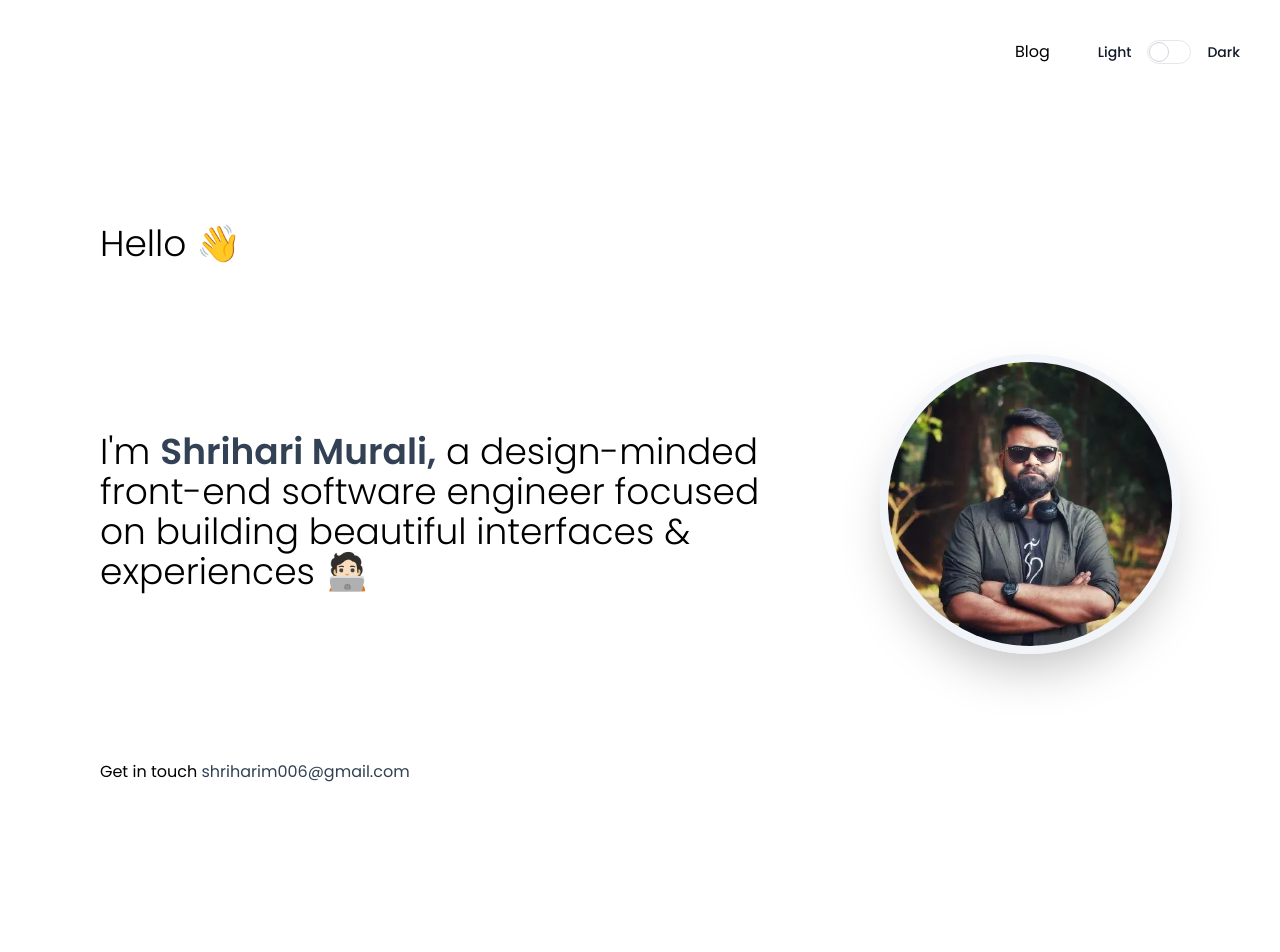
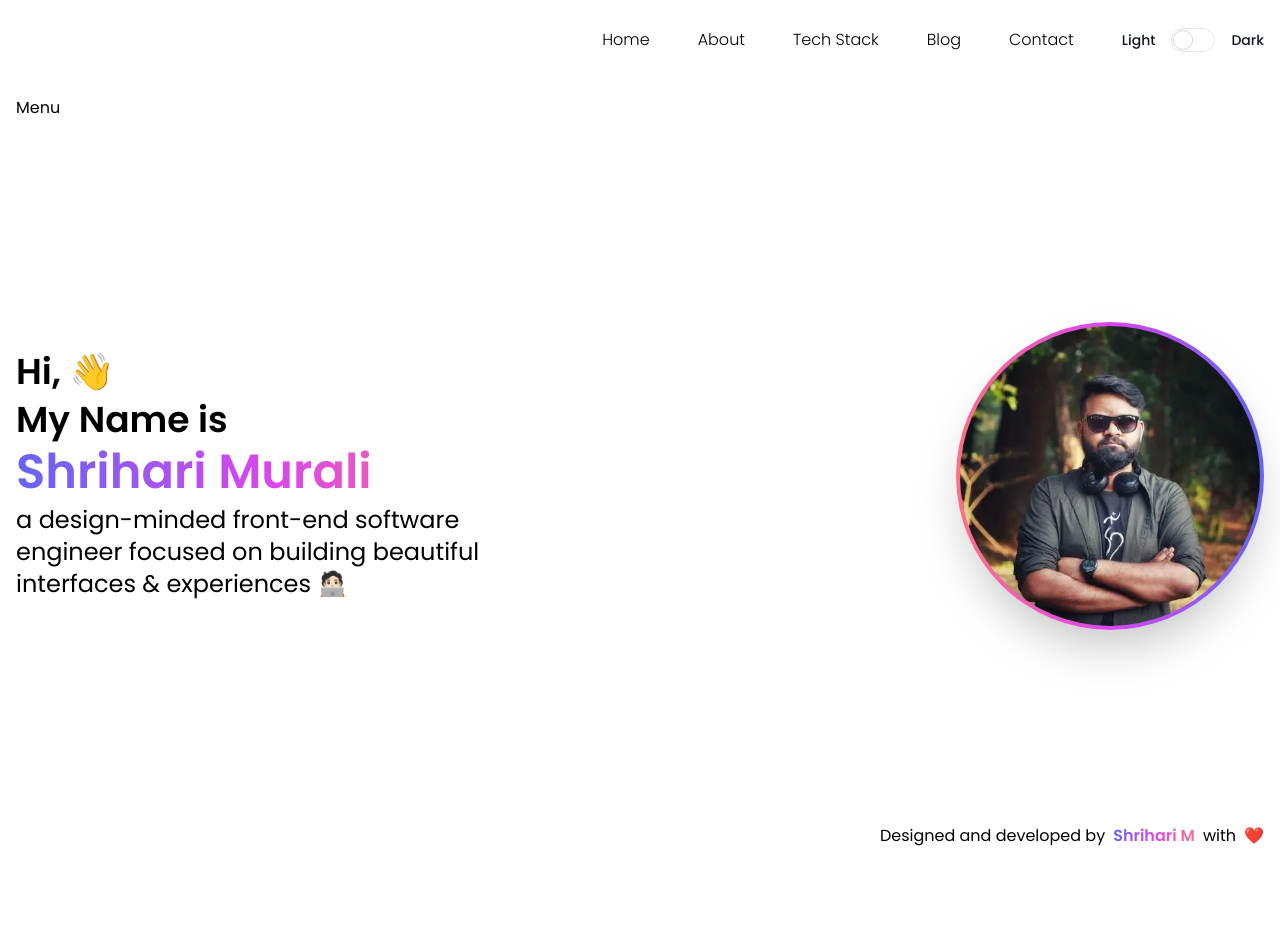
Before and after one commit to shriharimurali/shri-portfolio, a React (Vite) app: page / in a window 1280 px wide. Shown: the top 952 px of the page. After the commit the page ends 856 px from the top, so only its background shows below. Built offline with nearby package versions, Linux system fonts and the light colour scheme.

Commit message:
Initial commit for v2

```diff
--- a/package.json
+++ b/package.json
@@ -16,6 +16,7 @@
     "react-dom": "^18.2.0",
     "react-ga": "^3.3.1",
     "react-router-dom": "^6.14.1",
+    "react-use": "^17.4.0",
     "swr": "^2.2.0"
   },
   "devDependencies": {
--- a/src/App.tsx
+++ b/src/App.tsx
@@ -12,6 +12,7 @@ function App() {
   }, []);
 
   const Home = lazy(() => import("./pages/home"));
+  const About = lazy(() => import("./pages/about"));
   const Blog = lazy(() => import("./pages/blog"));
 
   return (
@@ -19,7 +20,9 @@ function App() {
       <Suspense fallback={<Spinner />}>
         <Routes>
           {/* <Route path="*" element={<NotFound />} /> */}
+
           <Route path="/" element={<Home />} />
+          <Route path="/about" element={<About />} />
           <Route path="/blog" element={<Blog />} />
         </Routes>
       </Suspense>
--- a/src/components/Footer.tsx
+++ b/src/components/Footer.tsx
@@ -1,63 +1,14 @@
-import {
-  MailIcon,
-  GitHubIcon,
-  TwitterIcon,
-  LinkedInIcon,
-  MediumIcon,
-} from "../assets";
-
 export const Footer = () => {
   return (
-    <footer className="flex flex-col text-center md:flex-row gap-4 md:gap-0 justify-between items-center py-[50px] px-[80px] pt-[0] md:pt[50px] w-full">
-      <div className="w-[210px]">
-        <span>Designed &amp; Developed by</span>
-        <div>
-          <span>Shrihari Murali </span>
-          <span>@2023</span>
-        </div>
-      </div>
-      <div className="flex items-center gap-5">
-        <a
-          href="mailto:shriharim006@gmail.com"
-          target="_blank"
-          title="email"
-          className="w-4 h-4 md:hover:text-yellow-400 transition-all duration-200"
-        >
-          <MailIcon />
-        </a>
-        <a
-          href="https://github.com/shriharimurali"
-          target="_blank"
-          title="github"
-          className="w-4 h-4 md:hover:text-violet-600 transition-all duration-200"
-        >
-          <GitHubIcon />
-        </a>
-        <a
-          href="https://twitter.com/ShrihariMurali"
-          target="_blank"
-          title="twitter"
-          className="w-4 h-4 hover:text-blue-500 transition-all duration-200"
-        >
-          <TwitterIcon />
-        </a>
-        <a
-          href="https://www.linkedin.com/in/shrihari-m-a080526b/"
-          target="_blank"
-          title="linkedin"
-          className="w-4 h-4 md:hover:text-blue-800 transition-all duration-200"
-        >
-          <LinkedInIcon />
-        </a>
-        <a
-          href="https://medium.com/@shriharim006"
-          target="_blank"
-          title="linkedin"
-          className="w-4 h-4 md:hover:text-green-800 transition-all duration-200"
-        >
-          <MediumIcon />
-        </a>
-      </div>
+    <footer className="flex items-center justify-center w-full h-10 max-w-screen-xl p-4 text-sm text-center md:justify-end md:text-base">
+      Designed and developed by{" "}
+      <strong className="mx-2 text-transparent bg-gradient-to-l from-rose-400 via-fuchsia-500 to-indigo-500 bg-clip-text">
+        Shrihari M{" "}
+      </strong>
+      with{" "}
+      <strong className="ml-2 text-black transition-all duration-300 hover:text-red-600">
+        ❤️
+      </strong>
     </footer>
   );
 };
--- a/src/components/Hero.tsx
+++ b/src/components/Hero.tsx
@@ -1,41 +1,34 @@
+import { useTitle } from "react-use";
+
 export const Hero = () => {
+  useTitle("Home | Shrihari");
+
   return (
-    <header className="flex flex-col md:flex-row gap-10 md:gap-10 md:justify-between h-screen py-[70px] px-[50px] md:py-[120px] md:px-[100px] w-full max-w-screen-2xl">
-      <div className="flex flex-col justify-between gap-5 md:gap-0">
-        <h1 className="text-2xl font-light md:text-4xl">Hello 👋</h1>
+    <header className="flex flex-col items-center justify-center w-full h-full max-w-screen-xl gap-10 p-5 md:px-4 md:flex-row md:justify-between">
+      <div className="flex flex-col justify-between gap-1 md:gap-2">
+        <h1 className="text-xl font-bold md:text-4xl">Hi, 👋</h1>
 
-        <p className="max-w-2xl text-2xl font-light leading-relaxed md:text-4xl">
-          I'm{" "}
-          <strong className="font-semibold text-slate-700 dark:text-white">
-            Shrihari Murali,
-          </strong>{" "}
+        <p className="max-w-2xl text-xl font-bold leading-relaxed md:text-4xl">
+          My Name is
+        </p>
+
+        <h2 className="text-xl font-bold text-transparent md:text-5xl bg-gradient-to-l from-rose-400 via-fuchsia-500 to-indigo-500 bg-clip-text">
+          Shrihari Murali
+        </h2>
+
+        <p className="text-1xl md:text-2xl max-w-[500px]">
           a design-minded front-end software engineer focused on building
           beautiful interfaces & experiences 🧑🏻‍💻
         </p>
-
-        <p>
-          Get in touch {""}
-          <span className="relative group">
-            <a
-              href="mailto:shriharim006@gmail.com"
-              className="text-base text-slate-700 dark:text-gray-400"
-            >
-              shriharim006@gmail.com
-            </a>
-            <span className="absolute -bottom-1 left-0 w-0 h-1 bg-blue-400 transition-all  group-hover:w-[209px]"></span>
-          </span>
-        </p>
       </div>
-
-      <div className="flex items-center justify-center h-full md:justify-end">
-        <div className="w-[200px] md:w-[300px] md:h-[300px] rounded-full overflow-hidden border-8 border-slate-100 shadow-2xl">
-          <img
-            src="/Profile.webp"
-            alt="profile-pic"
-            className="w-full h-full"
-            loading="lazy"
-          />
-        </div>
+      <div className="p-1 overflow-hidden transition-all duration-300 rounded-full shadow-2xl bg-gradient-to-r from-rose-400 via-fuchsia-500 to-indigo-500 md:hover:shadow-violet-500 md:group">
+        <img
+          src="/Profile.webp"
+          alt="profile-pic"
+          className="rounded-full lg:w-[300px] md:w-[300px] w-[200px]"
+          width="200"
+          height="200"
+        />
       </div>
     </header>
   );
--- /dev/null
+++ b/src/components/Nav.tsx
@@ -0,0 +1,114 @@
+import { Dispatch, SetStateAction, useState } from "react";
+import { Link } from "react-router-dom";
+
+import { Menu } from "../constants";
+
+interface NavProps {
+  darkToggle: boolean;
+  setDarkToggle: Dispatch<SetStateAction<boolean>>;
+}
+
+export const Nav = ({ darkToggle, setDarkToggle }: NavProps) => (
+  <div className="hidden w-full dark:bg-slate-800 md:flex">
+    <nav className="flex items-center justify-end w-full h-20 max-w-screen-xl px-4 m-auto">
+      <div className="flex gap-12 font-light">
+        {Menu.map(({ title, url }) => (
+          <Link to={url} key={title} className="dark:text-white">
+            {title}
+          </Link>
+        ))}
+      </div>
+
+      <div className="flex items-center justify-end w-auto gap-4 ml-10">
+        <span className="ml-2 text-sm font-medium text-gray-900 dark:text-white">
+          Light
+        </span>
+        <label
+          className="relative inline-flex items-center cursor-pointer"
+          htmlFor="switch"
+        >
+          <input
+            id="switch"
+            type="checkbox"
+            className="sr-only peer"
+            checked={darkToggle}
+            readOnly
+          />
+
+          <div
+            onClick={() => {
+              setDarkToggle(!darkToggle);
+            }}
+            className="w-11 h-6 border bg-white-200 rounded-full peer peer-focus:ring-green-300  peer-checked:after:translate-x-full peer-checked:after:border-white after:content-[''] after:absolute after:top-0.5 after:left-[2px] after:bg-white after:border-gray-300 after:border after:rounded-full after:h-5 after:w-5 after:transition-all peer-checked:bg-slate-800"
+          ></div>
+        </label>
+        <span className="text-sm font-medium text-gray-900 dark:text-white">
+          Dark
+        </span>
+      </div>
+    </nav>
+  </div>
+);
+
+export const MobileNav = ({ darkToggle, setDarkToggle }: NavProps) => {
+  const [showMenu, setShowMenu] = useState(false);
+
+  return (
+    <>
+      <div
+        className={`flex md:hidden transition-all duration-300 w-full bg-white dark:bg-slate-900 fixed inset-0 z-20 ${
+          showMenu ? "translate-x-0" : "-translate-x-96"
+        }`}
+      >
+        <div className="flex flex-col items-center justify-center w-full gap-10 text-xl font-medium">
+          {Menu.map(({ title, url }) => (
+            <Link
+              to={url}
+              key={title}
+              className="dark:text-white"
+              onClick={() => setShowMenu(false)}
+            >
+              {title}
+            </Link>
+          ))}
+          <p className="text-base">Made with ❤️</p>
+
+          <div className="flex items-center justify-end w-auto gap-4">
+            <span className="ml-2 text-sm font-medium text-gray-900 dark:text-white">
+              Light
+            </span>
+            <label
+              className="relative inline-flex items-center cursor-pointer"
+              htmlFor="mobile-switch"
+            >
+              <input
+                id="mobile-switch"
+                type="checkbox"
+                className="sr-only peer"
+                checked={darkToggle}
+                readOnly
+              />
+
+              <div
+                onClick={() => {
+                  setDarkToggle(!darkToggle);
+                }}
+                className="w-11 h-6 border bg-white-200 rounded-full peer peer-focus:ring-green-300  peer-checked:after:translate-x-full peer-checked:after:border-white after:content-[''] after:absolute after:top-0.5 after:left-[2px] after:bg-white after:border-gray-300 after:border after:rounded-full after:h-5 after:w-5 after:transition-all peer-checked:bg-slate-800"
+              ></div>
+            </label>
+            <span className="text-sm font-medium text-gray-900 dark:text-white">
+              Dark
+            </span>
+          </div>
+        </div>
+
+        <button className="absolute" onClick={() => setShowMenu(!showMenu)}>
+          Close
+        </button>
+      </div>
+      <div className="flex items-center w-full px-4 h-14">
+        <button onClick={() => setShowMenu(!showMenu)}>Menu</button>
+      </div>
+    </>
+  );
+};
--- a/src/components/index.ts
+++ b/src/components/index.ts
@@ -1,6 +1,7 @@
+export * from "./Nav";
 export * from "./Hero";
 export * from "./Background";
 export * from "./Skills";
 export * from "./Experience";
+export * from "./Card";
 export * from "./Footer";
-export * from "./Card";
--- a/src/constants/index.ts
+++ b/src/constants/index.ts
@@ -17,6 +17,29 @@ export const FRAMEWORKS = [
   "BootStrap",
   "React Testing Library",
   "Cypress",
+];
+
+export const Menu = [
+  {
+    title: "Home",
+    url: "/",
+  },
+  {
+    title: "About",
+    url: "/about",
+  },
+  {
+    title: "Tech Stack",
+    url: "/tech-stack",
+  },
+  {
+    title: "Blog",
+    url: "/blog",
+  },
+  {
+    title: "Contact",
+    url: "/contact",
+  },
 ];
 
 export const TOOLS = [
--- a/src/layout/index.tsx
+++ b/src/layout/index.tsx
@@ -1,5 +1,6 @@
 import { ReactNode, useState } from "react";
-import { Link } from "react-router-dom";
+
+import { MobileNav, Nav } from "../components";
 
 import { Footer } from "../components";
 
@@ -7,35 +8,12 @@ export const Layout = ({ children }: { children: ReactNode }) => {
   const [darkToggle, setDarkToggle] = useState(false);
 
   return (
-    <div className={`min-h-screen w-full ${darkToggle && "dark"}`}>
-      <div className="flex flex-col items-center w-full min-h-screen bg-white dark:bg-slate-800 dark:text-white">
-        <nav className="flex items-center justify-end w-full min-h-10">
-          <Link to="/blog">Blog</Link>
-          <div className="right-0 flex items-center justify-end w-auto gap-4 px-10 py-10">
-            <span className="ml-2 text-sm font-medium text-gray-900 dark:text-white">
-              Light
-            </span>
-            <label className="relative inline-flex items-center cursor-pointer">
-              <input
-                id="switch"
-                type="checkbox"
-                className="sr-only peer"
-                checked={darkToggle}
-                readOnly
-              />
-              <label htmlFor="switch" className="hidden"></label>
-              <div
-                onClick={() => {
-                  setDarkToggle(!darkToggle);
-                }}
-                className="w-11 h-6 border bg-white-200 rounded-full peer peer-focus:ring-green-300  peer-checked:after:translate-x-full peer-checked:after:border-white after:content-[''] after:absolute after:top-0.5 after:left-[2px] after:bg-white after:border-gray-300 after:border after:rounded-full after:h-5 after:w-5 after:transition-all peer-checked:bg-slate-800"
-              ></div>
-            </label>
-            <span className="text-sm font-medium text-gray-900 dark:text-white">
-              Dark
-            </span>
-          </div>
-        </nav>
+    <div
+      className={`min-h-screen w-full justify-center ${darkToggle && "dark"}`}
+    >
+      <Nav darkToggle={darkToggle} setDarkToggle={setDarkToggle} />
+      <MobileNav darkToggle={darkToggle} setDarkToggle={setDarkToggle} />
+      <div className="flex flex-col items-center w-full h-[calc(100vh-56px)] md:h-[calc(100vh-80px)] bg-white dark:bg-slate-800 dark:text-white">
         {children}
         <Footer />
       </div>
--- /dev/null
+++ b/src/pages/about/index.tsx
@@ -0,0 +1,13 @@
+import { useTitle } from "react-use";
+
+export const About = () => {
+  useTitle("About | Shrihari");
+
+  return (
+    <section className="flex items-center justify-center w-full h-full max-w-screen-xl gap-10 p-5 md:px-4 md:flex-row md:justify-between">
+      About
+    </section>
+  );
+};
+
+export default About;
--- a/src/pages/home/index.tsx
+++ b/src/pages/home/index.tsx
@@ -1,14 +1,7 @@
-import { Hero, Background, Skills, Experience } from "../../components";
+import { Hero } from "../../components";
 
 export const Home = () => {
-  return (
-    <>
-      <Hero />
-      <Background />
-      <Skills />
-      <Experience />
-    </>
-  );
+  return <Hero />;
 };
 
 export default Home;
--- a/src/pages/index.ts
+++ b/src/pages/index.ts
@@ -1,2 +1,3 @@
 export * from "./home";
+export * from "./about";
 export * from "./blog";
```
Also changed, not shown: src/pages/blog/index.tsx (+2 -27 lines), 1 other file (tests, documents, lock files or other folders).
